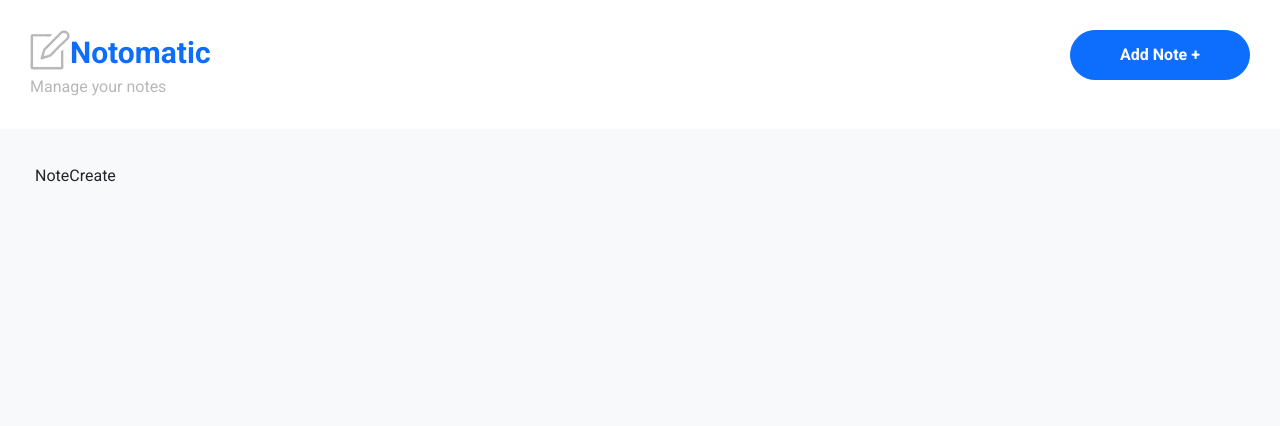
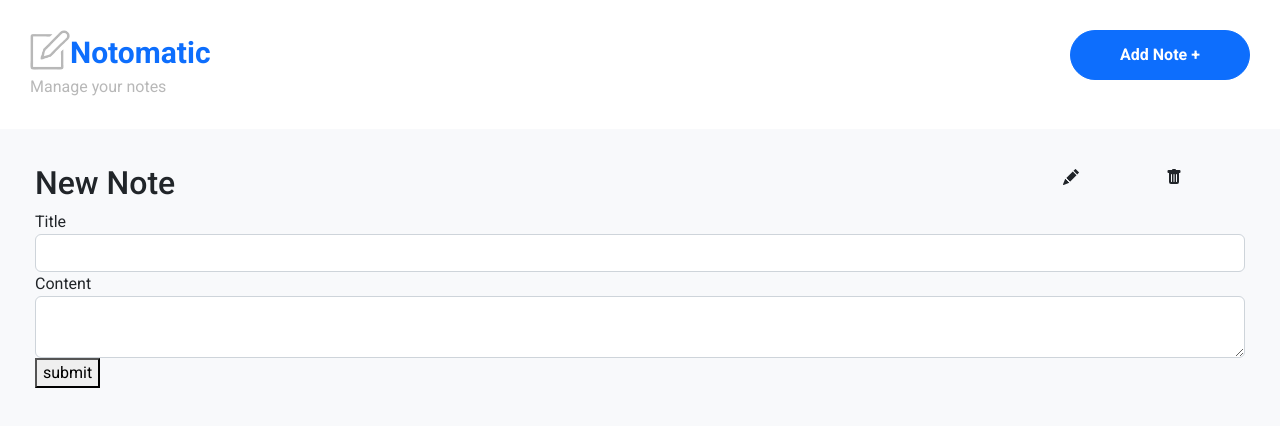
Before and after one commit to avneesh-jha/notomatic, a React (Create React App) app: page /note/new in a window 1280 px wide. Shown: the top 426 px of the page. Built offline with nearby package versions, Linux system fonts and the light colour scheme; data requests are answered from the project's data file.

Commit message:
feat:notecreate

```diff
--- a/package.json
+++ b/package.json
@@ -9,6 +9,7 @@
     "@testing-library/user-event": "^13.5.0",
     "axios": "^1.3.5",
     "react": "^18.2.0",
+    "react-bootstrap-buttons": "^1.0.0",
     "react-bootstrap-icons": "^1.10.3",
     "react-dom": "^18.2.0",
     "react-redux": "^8.0.5",
--- a/src/components/NoteForm/NoteForm.jsx
+++ b/src/components/NoteForm/NoteForm.jsx
@@ -1,3 +1,51 @@
-export function NoteForm(props) {
-  return <div></div>;
+import { PencilFill, TrashFill } from "react-bootstrap-icons";
+// import { Button } from "react-bootstrap/Button";
+import s from "./style.module.css";
+
+export function NoteForm({ title }) {
+  const actionIcons = (
+    <>
+      <div className="col-1">
+        <PencilFill className={s.icons} />
+      </div>
+      <div className="col-1">
+        <TrashFill className={s.icons} />
+      </div>
+    </>
+  );
+  const titleInput = (
+    <>
+      <label className="form-lable">Title</label>
+      <input type="text" name="title" className="form-control"></input>
+    </>
+  );
+  const contentInput = (
+    <>
+      <label className="form-lable">Content</label>
+      <textarea
+        type="text"
+        name="content"
+        className="form-control"
+        row="5"
+      ></textarea>
+    </>
+  );
+  const submitBtn = (
+    <>
+      <button type="submit">submit</button>
+    </>
+  );
+  return (
+    <div className={s.container}>
+      <div className="row justify-content-space-between">
+        <div className="col-10">
+          <h2>{title}</h2>
+        </div>
+        {actionIcons}
+      </div>
+      <div>{titleInput}</div>
+      <div>{contentInput}</div>
+      {submitBtn}
+    </div>
+  );
 }
--- a/src/components/NoteForm/style.module.css
+++ b/src/components/NoteForm/style.module.css
@@ -0,0 +1,2 @@
+.container {
+}
--- a/src/pages/NoteCreate/NoteCreate.jsx
+++ b/src/pages/NoteCreate/NoteCreate.jsx
@@ -1,3 +1,9 @@
+import { NoteForm } from "../../components/NoteForm/NoteForm";
+
 export function NoteCreate() {
-  return <div>NoteCreate</div>;
+  return (
+    <div>
+      <NoteForm title="New Note" />
+    </div>
+  );
 }
```
Also changed, not shown: src/pages/NoteCreate/style.module.css (added).
